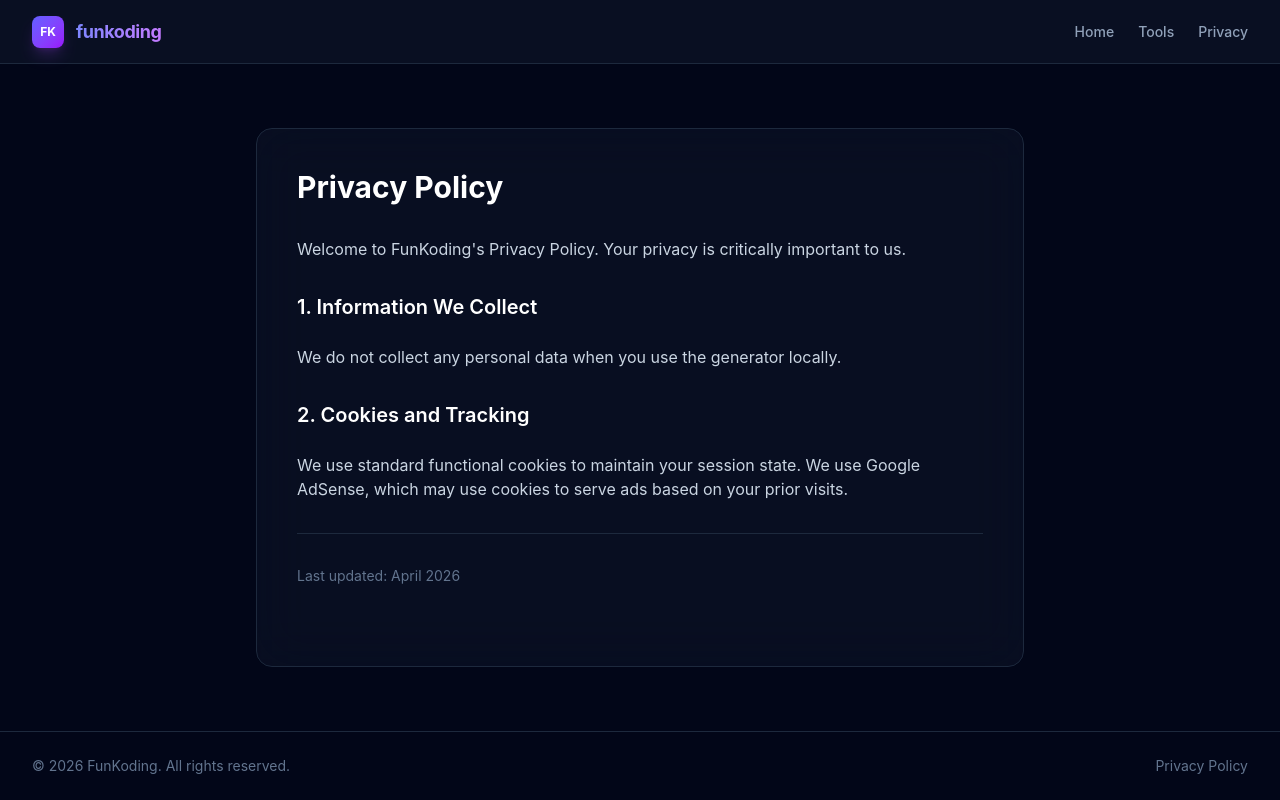
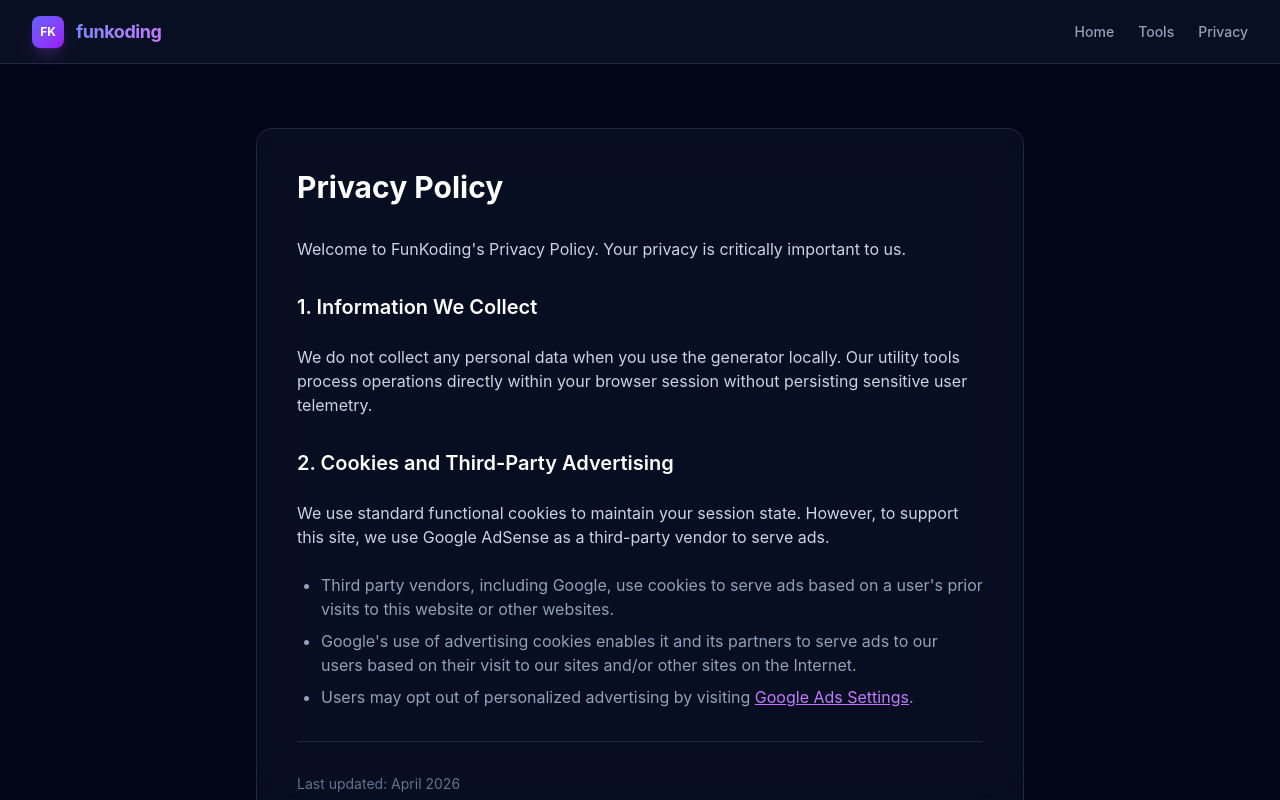
Before and after one commit to mothyvijayan/fun_koding, a React (Vite) app: page /privacy in a window 1280 px wide. Built offline with nearby package versions, Linux system fonts and the light colour scheme.

Commit message:
Apply custom AdSense SEO text block, Key Features wording, and Footer updates

```diff
--- /dev/null
+++ b/src/components/AdBanner.jsx
@@ -0,0 +1,13 @@
+export default function AdBanner() {
+  return (
+    <div className="w-full max-w-4xl mx-auto my-8 p-4">
+      <div className="h-24 w-full bg-slate-900/40 backdrop-blur-sm border border-dashed border-slate-700/50 rounded-xl flex flex-col items-center justify-center text-slate-500 overflow-hidden relative group">
+        <span className="text-xs font-semibold tracking-widest uppercase mb-1 drop-shadow-md">Advertisement Space</span>
+        <span className="text-[10px] text-slate-600">Google AdSense Placeholder</span>
+
+        {/* Decorative shimmer effect */}
+        <div className="absolute inset-0 -translate-x-full bg-gradient-to-r from-transparent via-slate-800/20 to-transparent group-hover:animate-[shimmer_2s_infinite]"></div>
+      </div>
+    </div>
+  );
+}
--- a/src/components/FeatureCards.jsx
+++ b/src/components/FeatureCards.jsx
@@ -2,29 +2,29 @@ export default function FeatureCards() {
   return (
     <section className="py-16 px-8 max-w-6xl mx-auto w-full z-10 relative border-t border-slate-800" id="about">
       <div className="text-center mb-12">
-        <h2 className="text-3xl font-bold text-white mb-4">Why use FunKoding?</h2>
+        <h2 className="text-3xl font-bold text-white mb-4">Key Features</h2>
       </div>
       <div className="grid grid-cols-1 md:grid-cols-3 gap-8">
         <div className="bg-slate-900/50 backdrop-blur-md rounded-2xl p-6 border border-slate-800/80 hover:border-purple-500/30 transition-colors shadow-xl">
           <div className="w-12 h-12 bg-purple-500/20 rounded-xl flex items-center justify-center text-purple-400 mb-4">
             <svg className="w-6 h-6" fill="none" viewBox="0 0 24 24" stroke="currentColor"><path strokeLinecap="round" strokeLinejoin="round" strokeWidth={2} d="M15 12a3 3 0 11-6 0 3 3 0 016 0z" /><path strokeLinecap="round" strokeLinejoin="round" strokeWidth={2} d="M2.458 12C3.732 7.943 7.523 5 12 5c4.478 0 8.268 2.943 9.542 7-1.274 4.057-5.064 7-9.542 7-4.477 0-8.268-2.943-9.542-7z" /></svg>
           </div>
-          <h3 className="text-xl font-bold text-white mb-2">Real-time Preview</h3>
-          <p className="text-slate-400 text-sm leading-relaxed">See changes as you slide. Pixel-perfect visual feedback instantly.</p>
+          <h3 className="text-xl font-bold text-white mb-2">Real-Time Visual Editor</h3>
+          <p className="text-slate-400 text-sm leading-relaxed">Adjust width, height, border radius, and elevations with precision using interactive sliders.</p>
         </div>
         <div className="bg-slate-900/50 backdrop-blur-md rounded-2xl p-6 border border-slate-800/80 hover:border-purple-500/30 transition-colors shadow-xl">
           <div className="w-12 h-12 bg-purple-500/20 rounded-xl flex items-center justify-center text-purple-400 mb-4">
             <svg className="w-6 h-6" fill="none" viewBox="0 0 24 24" stroke="currentColor"><path strokeLinecap="round" strokeLinejoin="round" strokeWidth={2} d="M10 20l4-16m4 4l4 4-4 4M6 16l-4-4 4-4" /></svg>
           </div>
-          <h3 className="text-xl font-bold text-white mb-2">Clean Export</h3>
-          <p className="text-slate-400 text-sm leading-relaxed">Automatically generate highly optimized, production-ready Dart code.</p>
+          <h3 className="text-xl font-bold text-white mb-2">Clean Code Export</h3>
+          <p className="text-slate-400 text-sm leading-relaxed">Get optimized Dart code that follows Flutter best practices, ready to be pasted directly into your project.</p>
         </div>
         <div className="bg-slate-900/50 backdrop-blur-md rounded-2xl p-6 border border-slate-800/80 hover:border-purple-500/30 transition-colors shadow-xl">
           <div className="w-12 h-12 bg-purple-500/20 rounded-xl flex items-center justify-center text-purple-400 mb-4">
             <svg className="w-6 h-6" fill="none" viewBox="0 0 24 24" stroke="currentColor"><path strokeLinecap="round" strokeLinejoin="round" strokeWidth={2} d="M12 18h.01M8 21h8a2 2 0 002-2V5a2 2 0 00-2-2H8a2 2 0 00-2 2v14a2 2 0 002 2z" /></svg>
           </div>
-          <h3 className="text-xl font-bold text-white mb-2">Cross-Platform</h3>
-          <p className="text-slate-400 text-sm leading-relaxed">Paste your containers anywhere across iOS and Android flawlessly.</p>
+          <h3 className="text-xl font-bold text-white mb-2">Cross-Platform Ready</h3>
+          <p className="text-slate-400 text-sm leading-relaxed">Designed specifically for developers building for Android, iOS, and Web using the Flutter framework.</p>
         </div>
       </div>
     </section>
--- a/src/components/Footer.jsx
+++ b/src/components/Footer.jsx
@@ -2,10 +2,15 @@ import { Link } from 'react-router-dom';
 
 export default function Footer() {
   return (
-    <footer className="border-t border-slate-800 bg-slate-950 py-6 px-8 flex flex-col md:flex-row items-center justify-between text-sm text-slate-500 shrink-0 z-10 relative">
-      <p>&copy; 2026 FunKoding. All rights reserved.</p>
-      <div className="flex items-center gap-6 mt-4 md:mt-0">
+    <footer className="border-t border-slate-800 bg-slate-950 py-8 px-8 flex flex-col md:flex-row items-center justify-between text-sm text-slate-500 shrink-0 z-10 relative">
+      <div className="flex flex-col mb-4 md:mb-0 items-center md:items-start text-center md:text-left gap-1">
+        <p>&copy; 2026 funkoding.</p>
+        <p>Built for the Flutter Developer Community.</p>
+      </div>
+      <div className="flex flex-wrap items-center justify-center gap-6 mt-2 md:mt-0">
         <Link to="/privacy" className="hover:text-slate-300 transition-colors">Privacy Policy</Link>
+        <Link to="/terms" className="hover:text-slate-300 transition-colors">Terms of Service</Link>
+        <Link to="/about" className="hover:text-slate-300 transition-colors">About Us</Link>
       </div>
     </footer>
   );
--- a/src/components/Hero.jsx
+++ b/src/components/Hero.jsx
@@ -5,12 +5,13 @@ export default function Hero() {
       <div className="absolute bottom-1/4 right-1/4 w-96 h-96 bg-purple-500/20 rounded-full blur-[128px] pointer-events-none"></div>
 
       <div className="relative z-10 max-w-4xl mx-auto flex flex-col items-center">
-        <h1 className="text-5xl md:text-6xl lg:text-7xl font-extrabold tracking-tight mb-8 leading-tight">
-          <span className="text-white">Design Flutter UI </span>
-          <span className="bg-clip-text text-transparent bg-gradient-to-r from-indigo-400 to-purple-400">Visually</span>
+        <h1 className="text-4xl md:text-5xl lg:text-6xl font-extrabold tracking-tight mb-8 leading-tight">
+          <span className="text-white">Professional Flutter UI Generator </span>
+          <br className="hidden md:block" />
+          <span className="bg-clip-text text-transparent bg-gradient-to-r from-indigo-400 to-purple-400">& Style Tool</span>
         </h1>
         <p className="text-lg md:text-xl text-slate-400 max-w-2xl mx-auto mb-12 leading-relaxed">
-          The fastest way to generate clean, production-ready Dart code for your website.
+          Simplify your mobile development workflow. Visually design custom Flutter containers, decorations, and layouts, then instantly export production-ready Dart code.
         </p>
         <button
           onClick={() => document.getElementById('generator')?.scrollIntoView({ behavior: 'smooth' })}
--- a/src/pages/Home.jsx
+++ b/src/pages/Home.jsx
@@ -1,6 +1,7 @@
 import { useState } from 'react';
 import Hero from '../components/Hero';
 import FeatureCards from '../components/FeatureCards';
+import AdBanner from '../components/AdBanner';
 
 const SliderControl = ({ label, value, min, max, onChange, unit = "px" }) => (
   <div className="space-y-3">
@@ -137,7 +138,20 @@ export default function Home() {
         </aside>
       </div>
 
+      <AdBanner />
       <FeatureCards />
+
+      {/* Educational Section */}
+      <section className="py-24 px-8 max-w-4xl mx-auto w-full text-center relative z-10">
+        <h2 className="text-3xl lg:text-4xl font-bold text-white mb-6">Why use a Visual UI Generator for Flutter?</h2>
+        <p className="text-slate-400 text-lg leading-relaxed mb-8">
+          Building modern mobile applications requires a high level of precision in UI design. Our Flutter UI Generator (funkoding) helps developers bridge the gap between design and code. By providing a visual interface for complex BoxDecoration and Container properties, we eliminate the trial-and-error process of manual coding.
+        </p>
+        <p className="text-slate-400 text-lg leading-relaxed">
+          Whether you are a beginner learning Flutter or a professional building complex layouts, our tool ensures your UI is consistent, performant, and beautiful.
+        </p>
+      </section>
+      <AdBanner />
     </main>
   );
 }
--- a/src/pages/Privacy.jsx
+++ b/src/pages/Privacy.jsx
@@ -5,10 +5,18 @@ export default function PrivacyPolicy() {
         <h1 className="text-3xl font-bold text-white mb-8">Privacy Policy</h1>
         <div className="space-y-6">
           <p>Welcome to FunKoding's Privacy Policy. Your privacy is critically important to us.</p>
+
           <h2 className="text-xl font-semibold text-white mt-8">1. Information We Collect</h2>
-          <p>We do not collect any personal data when you use the generator locally.</p>
-          <h2 className="text-xl font-semibold text-white mt-8">2. Cookies and Tracking</h2>
-          <p>We use standard functional cookies to maintain your session state. We use Google AdSense, which may use cookies to serve ads based on your prior visits.</p>
+          <p>We do not collect any personal data when you use the generator locally. Our utility tools process operations directly within your browser session without persisting sensitive user telemetry.</p>
+
+          <h2 className="text-xl font-semibold text-white mt-8">2. Cookies and Third-Party Advertising</h2>
+          <p>We use standard functional cookies to maintain your session state. However, to support this site, we use Google AdSense as a third-party vendor to serve ads.</p>
+          <ul className="list-disc pl-6 space-y-2 mt-4 text-slate-400">
+            <li>Third party vendors, including Google, use cookies to serve ads based on a user's prior visits to this website or other websites.</li>
+            <li>Google's use of advertising cookies enables it and its partners to serve ads to our users based on their visit to our sites and/or other sites on the Internet.</li>
+            <li>Users may opt out of personalized advertising by visiting <a href="https://myadcenter.google.com/" className="text-purple-400 hover:text-purple-300 underline" target="_blank" rel="noreferrer">Google Ads Settings</a>.</li>
+          </ul>
+
           <p className="pt-8 text-sm text-slate-500 border-t border-slate-800 mt-8">Last updated: April 2026</p>
         </div>
       </div>
```
Also changed, not shown: public/ads.txt (added).
